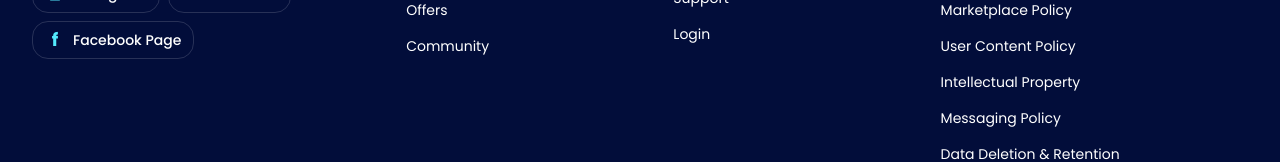
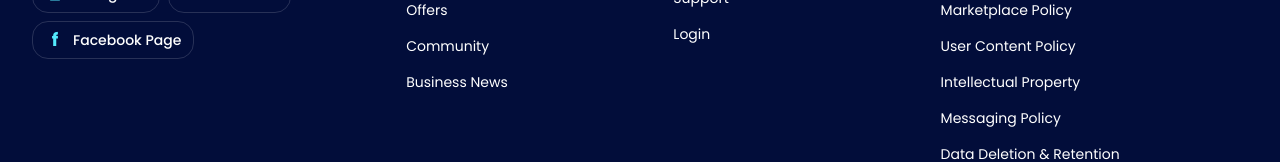
Before and after one commit to twimzi/twimzi-web, a Next.js app: page / in a window 1280 px wide. Shown: the part 2321-2483 px from the top of the page. Built offline with nearby package versions, Linux system fonts and the light colour scheme; no server answers; the database is empty.

Commit message:
Add Business News to footer discovery links

```diff
--- a/src/components/layout/footer.tsx
+++ b/src/components/layout/footer.tsx
@@ -12,6 +12,7 @@ const discoverLinks = [
   { label: "Services", href: "/services" },
   { label: "Offers", href: "/offers" },
   { label: "Community", href: "/community" },
+  { label: "Business News", href: "/news" },
 ];
 
 const businessLinks = [
```
